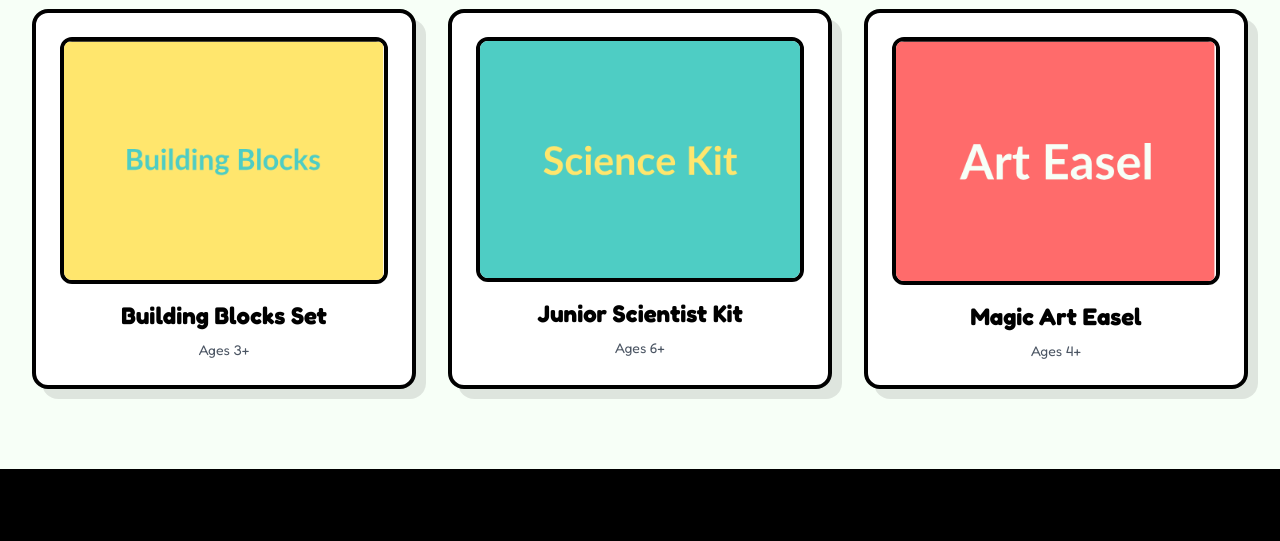
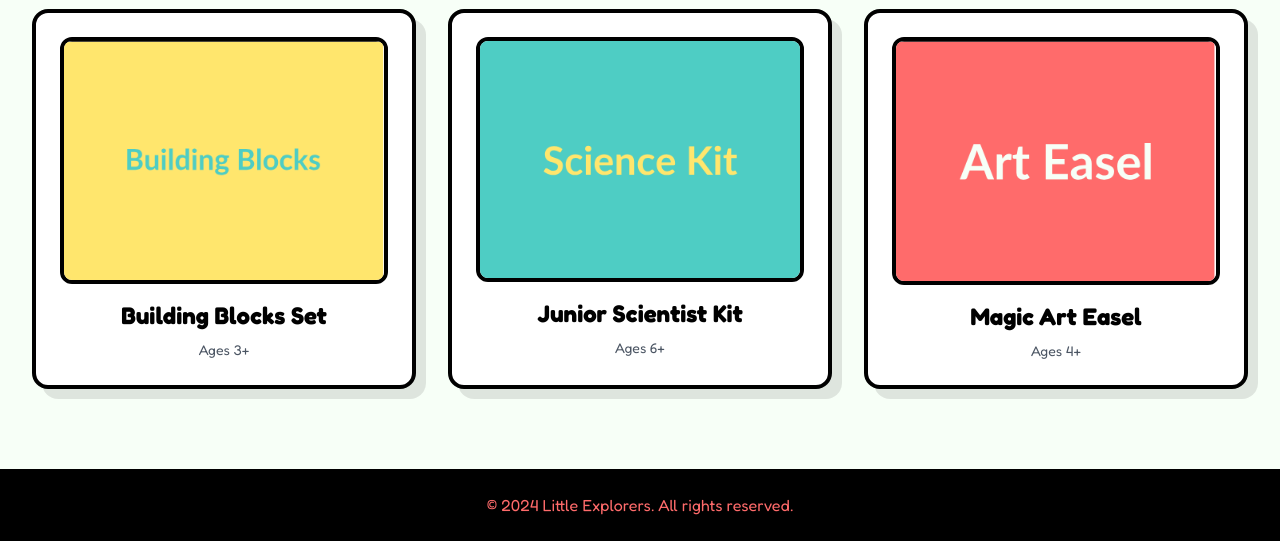
Before and after one commit to MohabIslam/Little-Explorers-, a plain HTML site: page index.html in a window 1280 px wide. Shown: the part 627-1168 px from the top of the page. Drawn offline with nearby package versions, Linux system fonts and the light colour scheme.

Commit message:
Update index.html

```diff
--- a/index.html
+++ b/index.html
@@ -136,7 +136,7 @@
     </main>
 
     <!-- Footer -->
-    <footer class="bg-black text-off-white text-center p-6 mt-12">
+    <footer class="bg-black text-coral text-center p-6 mt-12">
         <p>&copy; 2024 Little Explorers. All rights reserved.</p>
     </footer>
 
```
